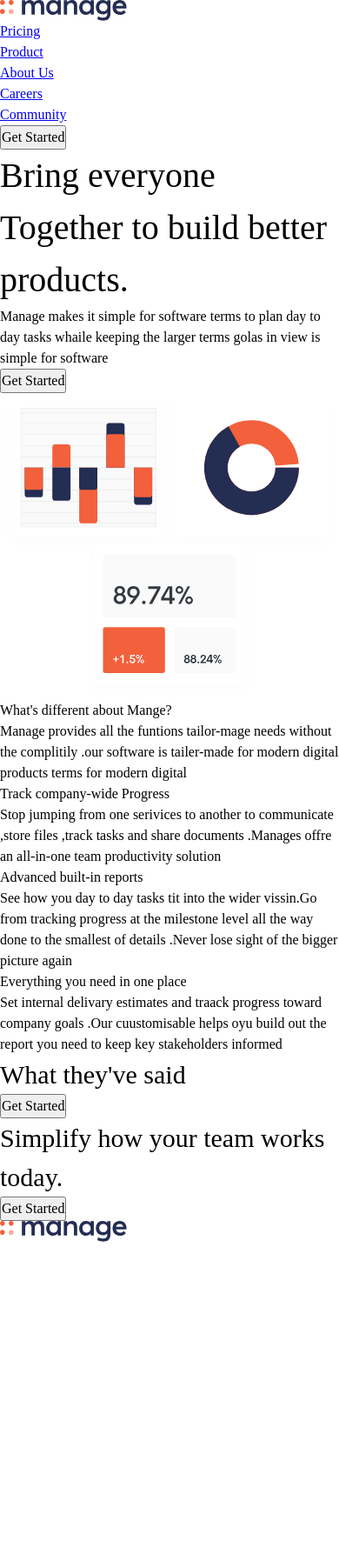
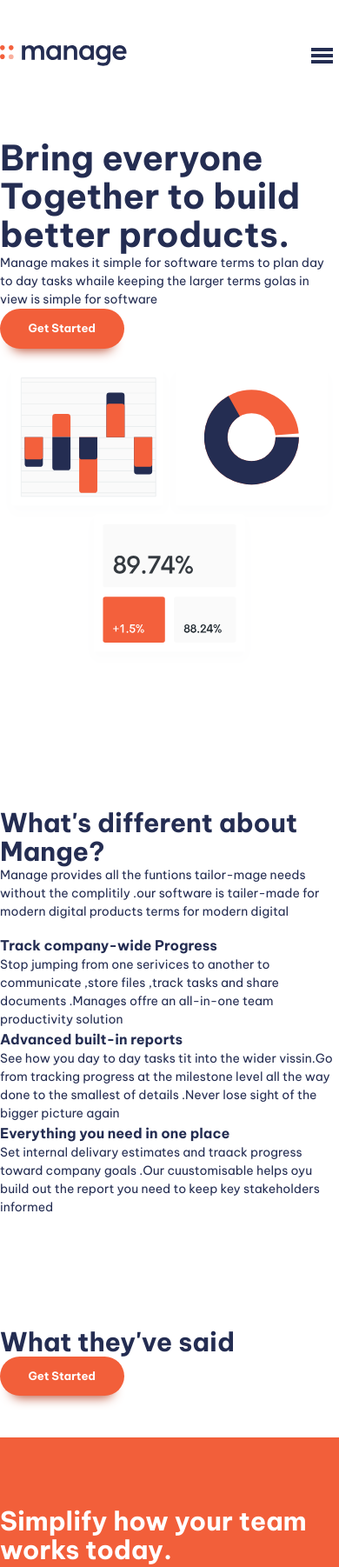
Before and after one commit to Jaipal-003/kevin-vite-App, a plain HTML site: page index.html in a window 390 px wide. Shown: the top 1802 px of the page at 87% size. Before the commit the page ends 1428 px from the top, so only its background shows below. Drawn offline with Linux system fonts and the light colour scheme.

Commit message:
day 4 comnplted

```diff
--- a/CSS/style.css
+++ b/CSS/style.css
@@ -1,45 +1,60 @@
-:root{
-    --clr-accent-400:(12,88%,59%) ;
-    --clr-accent-100:(13,100%,96%) ;
+@import url('https://fonts.googleapis.com/css2?family=Be+Vietnam+Pro:wght@400;500;700&display=swap');
+:root {
+  --clr-accent-500: hsl(12, 60%, 45%);
+  --clr-accent-400: hsl(12, 88%, 59%);
+  --clr-accent-300: hsl(12, 88%, 75%);
+  --clr-accent-100: hsl(13, 100%, 96%);
 
-    --clr-primary-400: hsl(228,39%,23%)
+  --clr-primary-400: hsl(228, 39%, 23%);
 
-    --clr-neutral-100:(232,12%,13%) ;
-    --clr-neutral-900:(0 0% 0%) ;
+  --clr-neutral-900:hsl(232, 12%, 13%);
+  --clr-neutral-100: hsl(0, 0% ,100%);
+
+  /* --font-family-primary:'Be Vietnam Pro',sans-serif; */
+
 
   --ff-primary: 'Be Vietnam Pro', sans-serif;
 
-    --ff-body:var(--ff-primary);
-    --heading:var(--ff-primary);
+  --ff-body: var(--ff-primary);
+  --ff-heading: var(--ff-primary);
 
-    --fw-regular:400;
-    --fw-semi-bold:500;
-    --fw-bold:700;
+  --fw-regular: 400;
+  --fw-semi-bold: 500;
+  --fw-bold: 700;
 
   --fs-300: 0.8125rem;
-    --fs-400:0.875rem ;
+  --fs-400: 0.875rem;
   --fs-500: 0.9375rem;
-    --fs-600:1rem ;
-    --fs-700:1.875rem ;
-    --fs-800:2.5rem ;
-    --fs-900:3.5rem ;
+  --fs-600: 1rem;
+  --fs-700: 1.875rem;
+  --fs-800: 2.5rem;
+  --fs-900: 3.5rem;
 
 
-    --fs-body:var(--fs-400);
-    --fs-primary-heading:var(--fs-800);
-    --fs-secondary-heading:var(--fs-700);
-    --fs-nav:var(--fs-500);
-    --fs-button:var(--fs-300);
+  --fs-body: var(--fs-400);
+  --fs-primary-heading: var(--fs-800);
+  --fs-secondary-heading: var(--fs-700);
+  --fs-nav: var(--fs-500);
+  --fs-button: var(--fs-300);
+
+  --size-100:0.25rem;
+  --size-200:0.5rem;
+  --size-300:0.75rem;
+  --size-400:1rem;
+  --size-500:1.5rem;
+  --size-600:2rem;
+  --size-700:3rem;
+  --size-800:4rem;
+  --size-900:5rem;
 }
 
+@media(min-width:50em) {
+  :root {
+    --fs-body: var(--fs-500);
+    --fs-primary-heading: var(--fs-900);
+    --fs-secondary-heading: var(--fs-800);
 
-@media(min-width:50em){
-:root{
-    --fs-body:var(--fs-500);
-    --fs-primary-heading:var(--fs-900);
-    --fs-secondary-heading:var(--fs-800);
-
-    --fs-nav:var(--fs-300);
+    --fs-nav: var(--fs-300);
   }
 }
 
@@ -51,11 +66,12 @@
 }
 
 /* Remove default margin */
-*{
+* {
   margin: 0;
   padding: 0;
   font: inherit;
 }
+
 /* Remove list styles on ul, ol elements with a list role, which suggests default styling will be removed */
 ul[role='list'],
 ol[role='list'] {
@@ -66,15 +82,18 @@
 html:focus-within {
   scroll-behavior: smooth;
 }
-html,body{
+
+html,
+body {
   height: 100%;
 }
+
 /* Set core body defaults */
-body {
+/* body {
 
   text-rendering: optimizeSpeed;
   line-height: 1.5;
-}
+} */
 
 /* A elements that don't have a class get default styles */
 a:not([class]) {
@@ -88,6 +107,7 @@
   max-width: 100%;
   display: block;
 }
+
 /* Remove all animations, transitions and smooth scroll for people that prefer not to see them */
 @media (prefers-reduced-motion: reduce) {
   html:focus-within {
@@ -105,48 +125,197 @@
 }
 
 /* utility classes  */
-.text-primary-400{
+
+.visually-hidden{
+  position: absolute;
+  width: 1px;
+  height: 1px;
+  padding: 0;
+  margin: -1px;
+  overflow: hidden;
+  clip: rect(0,0,0,0);
+  white-space: nowrap;  /* added line */
+  border: 0;
+}
+
+.text-primary-400 {
   color: var(--clr-primary-400);
 }
-.text-accent-400{
-    color: var(--clr-primary-400);
+
+.text-accent-400 {
+  color: var(--clr-accent-400);
 }
-.text-accent-100{
+
+.text-accent-100 {
   color: var(--clr-accent-100);
 }
-.text-neutral-100{
+
+.text-neutral-100 {
   color: var(--clr-neutral-100);
 }
-.text-neutral-900{
+
+.text-neutral-900 {
   color: var(--clr-neutral-900);
 }
-.bg-primary-400{
+
+.bg-primary-400 {
   background-color: var(--clr-primary-400);
 }
-.bg-accent-400{
-    background-color: var(--clr-primary-400);
+
+.bg-accent-400 {
+  background-color: var(--clr-accent-400);
 }
-.bg-accent-100{
+
+.bg-accent-100 {
   background-color: var(--clr-accent-100);
 }
-.bg-neutral-100{
+
+.bg-neutral-100 {
   background-color: var(--clr-neutral-100);
 }
-bgt-neutral-900{
+
+.bg-neutral-900 {
   background-color: var(--clr-neutral-900);
 }
 
-.fw-bold{ font-weight: var(--fw-bold);}
-.fw-semi-bold{ font-weight: var(--fw-semi-bold);}
-.fw-bold{ font-weight: var(--fw-regular);}
+.fw-bold {
+  font-weight: var(--fw-bold);
+}
 
-.fs-primary-heading{
+.fw-semi-bold {
+  font-weight: var(--fw-semi-bold);
+}
+
+.fw-regular {
+  font-weight: var(--fw-regular);
+}
+
+.fs-primary-heading {
   font-size: var(--fs-primary-heading);
+  line-height: 1.1;
 }
-.fs-secondary-heading{
-    font-size: var(--fs-secondary-heading);
+
+.fs-secondary-heading {
+  font-size: var(--fs-secondary-heading);line-height: 1.1;
 }
-.fs-300 { font-size: var(--fs-300);}
-.fs-400 { font-size: var(--fs-400);}
-.fs-500 { font-size: var(--fs-500);}
-.fs-600 { font-size: var(--fs-600);}
+
+.fs-300 {
+  font-size: var(--fs-300);
+}
+
+.fs-400 {
+  font-size: var(--fs-400);
+}
+
+.fs-500 {
+  font-size: var(--fs-500);
+}
+
+.fs-600 {
+  font-size: var(--fs-600);
+}
+
+.padding-block-900{
+  padding-block:var(--size-900);
+}
+.padding-block-700{
+  padding-block:var(--size-700);
+}
+
+.container {
+  --max-width: 1110px;
+  --padding: 1rem;
+
+
+  width: min(var(--max-width), 100% - (var (--padding) + 2));
+  margin-inline: auto;
+}
+.even-columns{
+  display: grid;
+  gap: 1rem;
+}
+
+@media  (min-width:50em){
+  .even-columns{
+    grid-auto-flow:column;
+    grid-auto-columns:1fr;
+  }
+}
+
+/* General css */
+body {
+
+  font-size: var(--fs-body);
+  font-family: var(--ff-body);
+  color: var(--clr-primary-400);
+  text-rendering: optimizeSpeed;
+  line-height: 1.5;
+}
+
+/* button  */
+
+.button{
+ border-radius: 100vmax;
+ cursor: pointer;
+ border: 0;
+ text-decoration: none;
+ padding: 1.25em 2.5em;
+ line-height: 1;
+ font-weight: var(--fw-bold);
+ font-size: var(--fs-button);
+ color: var(--clr-neutral-100);
+ background-color: var(--clr-accent-400);
+ box-shadow: 0 1.125em 1em -1em var(--clr-accent-500);
+
+}
+.button[data-type="inverted"]{
+  background-color: var(--clr-accent-100);
+  color: var(--clr-neutral-400);
+
+}
+.button:hover,
+  .button:focus-visible{
+    background-color: var(--clr-accent-300);
+
+}
+.button[data-type="inverted"]:hover,
+.button[data-type="inverted"]:focus-visible{
+  background-color: var(--clr-accent-100);
+  color: var(--clr-neutral-300);
+}
+/* navigation */
+.primary-header{
+ margin-top: var(--size-700);
+
+}
+.nav-wrapper{
+  display: flex;
+  align-items: center;
+  justify-content: space-between;
+
+}
+.mobile-nav-toggle{
+  display: none;
+
+}
+@media (max-width:50em){
+  .primary-navigation{
+    display: none;
+  }
+
+  .primary-navigation[data-type="inverted"]{
+    display: block;
+    position: fixed;
+  }
+
+  .mobile-nav-toggle{
+    cursor: pointer;
+    display: block;
+    background: transparent;
+    border: 0;
+    padding: 0.5em;
+  }
+  .mobile-nav-toggle .icon-close{
+    display: none;
+  }
+}
--- /dev/null
+++ b/JS/index.js
@@ -0,0 +1,7 @@
+const navToggle = document.querySelector(".mobile-nav-toggle");
+const primaryNav = ducument.querySelector(".primary-navigation")
+
+navToggle.addEventListener('click', () => {
+    primaryNav.hasAttribute("data-visible") ?  console.log("true") : console.log("it doesnt");
+    primaryNav.toggleAttribute("data-visible")
+});
--- a/index.html
+++ b/index.html
@@ -6,21 +6,24 @@
   <meta name="viewport" content="width=device-width, initial-scale=1.0">
   <!-- displays site properly based on user's device -->
   <link rel="icon" type="image/png" sizes="32x32" href="./images/favicon-32x32.png">
+  <title>Frontend Mentor | Manage landing page</title>
   <link rel="preconnect" href="https://fonts.googleapis.com">
   <link rel="preconnect" href="https://fonts.gstatic.com" crossorigin>
-  <link
-    href="https://fonts.googleapis.com/css2?family=Be+Vietnam+Pro:wght@400;500;700&family=Outfit:wght@400;700&display=swap"
-    rel="stylesheet">
-  <title>Frontend Mentor | Manage landing page</title>
+  <link href="https://fonts.googleapis.com/css2?family=Be+Vietnam+Pro:wght@400;500;700&display=swap" rel="stylesheet">
   <link rel="stylesheet" href="CSS/style.css">
 </head>
 
 <body>
   <header class="primary-header">
     <div class="container">
+      <div class="nav-wrapper">
         <a href="#"><img src="images/logo.svg" alt="Manage"></a>
+        <button class="mobile-nav-toggle" aris-controls="primary-navigation" aria-expanded="false">
+          <img class="icon-hamburger" src="images/icon-hamburger.svg" alt="" aria-hidden="true">
+          <img class="icon-close" src="images/icon-close.svg" alt="" aria-hidden="true">
+          <span class="visually-hidden">Menu</span></button>
         <nav class="primary-navigation">
-        <ul role="list" class="nav-list">
+          <ul aria-lebel="primary" role="list" class="nav-list">
             <li><a href="#">Pricing</a></li>
             <li><a href="#">Product</a></li>
             <li><a href="#">About Us</a></li>
@@ -28,12 +31,13 @@
             <li><a href="#">Community</a></li>
           </ul>
         </nav>
-      <button class="button">Get Started</button>
+        <button class="button" style="display:none">Get Started</button>
+      </div>
     </div>
   </header>
 
   <main>
-    <section>
+    <section class="padding-block-900">
       <div class="container">
         <div class="even-columns">
           <div>
@@ -51,11 +55,11 @@
       </div>
     </section>
 
-    <section>
+    <section class="padding-block-900">
       <div class="container">
         <div class="even-columns">
           <div>
-            <h2 class="fs-sencondary-heading fw-bold">What's different about Mange?</h2>
+            <h2 class="fs-secondary-heading fw-bold">What's different about Mange?</h2>
             <p>Manage provides all the funtions tailor-mage needs without the complitily .our software is tailer-made
               for modern digital products terms for modern digital </p>
           </div>
@@ -85,17 +89,19 @@
       </div>
     </section>
 
-    <section class="carousel">
-      <h2 class="fs-secondary-heading">What they've said</h2>
+    <section class="carousel padding-block-700">
+      <h2 class="fs-secondary-heading fw-bold">What they've said</h2>
       <button class="button">Get Started</button>
     </section>
 
-    <section class="cta | bg-primary-400 text-neutral-100">
+    <section class="cta | padding-block-900 bg-accent-400 text-neutral-100">
       <div class="container">
         <div class="even-columns">
-          <div><p class="fs-secondary-heading fw-bold">
+          <div>
+            <p class="fs-secondary-heading fw-bold">
               Simplify how your team works today.
-          </p></div>
+            </p>
+          </div>
           <div>
             <button class="button" data-type="inverted">Get Started</button>
           </div>
@@ -103,26 +109,46 @@
       </div>
     </section>
   </main>
-  <footer class="bg-neutral-900 text-neutral-100">
+  <footer class="padding-block-700 bg-neutral-900 text-neutral-100">
     <div class="container">
       <div class="even-columns">
         <div>
           <a href="#"><img src="images/logo.svg" alt="Manage"></a>
-        <ul role="list">
-         <li><a href="#"></a></li>
-         <li><a href="#"></a></li>
-         <li><a href="#"></a></li>
-         <li><a href="#"></a></li>
-         <li><a href="#"></a></li>
+          <ul role="list" aris-label="Social links">
+            <li><a aria-label="facebook" href="#"></a></li>
+            <li><a aria-label="youtube" href="#"></a></li>
+            <li><a aria-label="twitter" href="#"></a></li>
+            <li><a aria-label="pinterest" href="#"></a></li>
+            <li><a aria-label="instragram" href="#"></a></li>
           </ul>
 
         </div>
-      <div></div>
-      <div></div>
+        <div>
+          <nav class="footer-nav">
+            <ul aria-lebel="Footer" role="list">
+              <li><a href="#">Home</a></li>
+              <li><a href="#">Pricing</a></li>
+              <li><a href="#">Products</a></li>
+              <li><a href="#">About Us</a></li>
+              <li><a href="#">Careers</a></li>
+              <li><a href="#">Community</a></li>
+              <li><a href="#">Privacy Policy</a></li>
+            </ul>
+          </nav>
+        </div>
+        <div>
+          <form action="">
+            <input type="email"><button class="button">Get</button>
+            <p>Copyright 2022.All Rights Reserved</p>
+          </form>
+        </div>
       </div>
     </div>
   </footer>
-
+<script src="/JS/index.js"></script>
 </body>
 
 </html>
+
+
+<!-- 4.  20:24/52:51 -->
```
Lines whose indentation alone changed are shown as unchanged.
